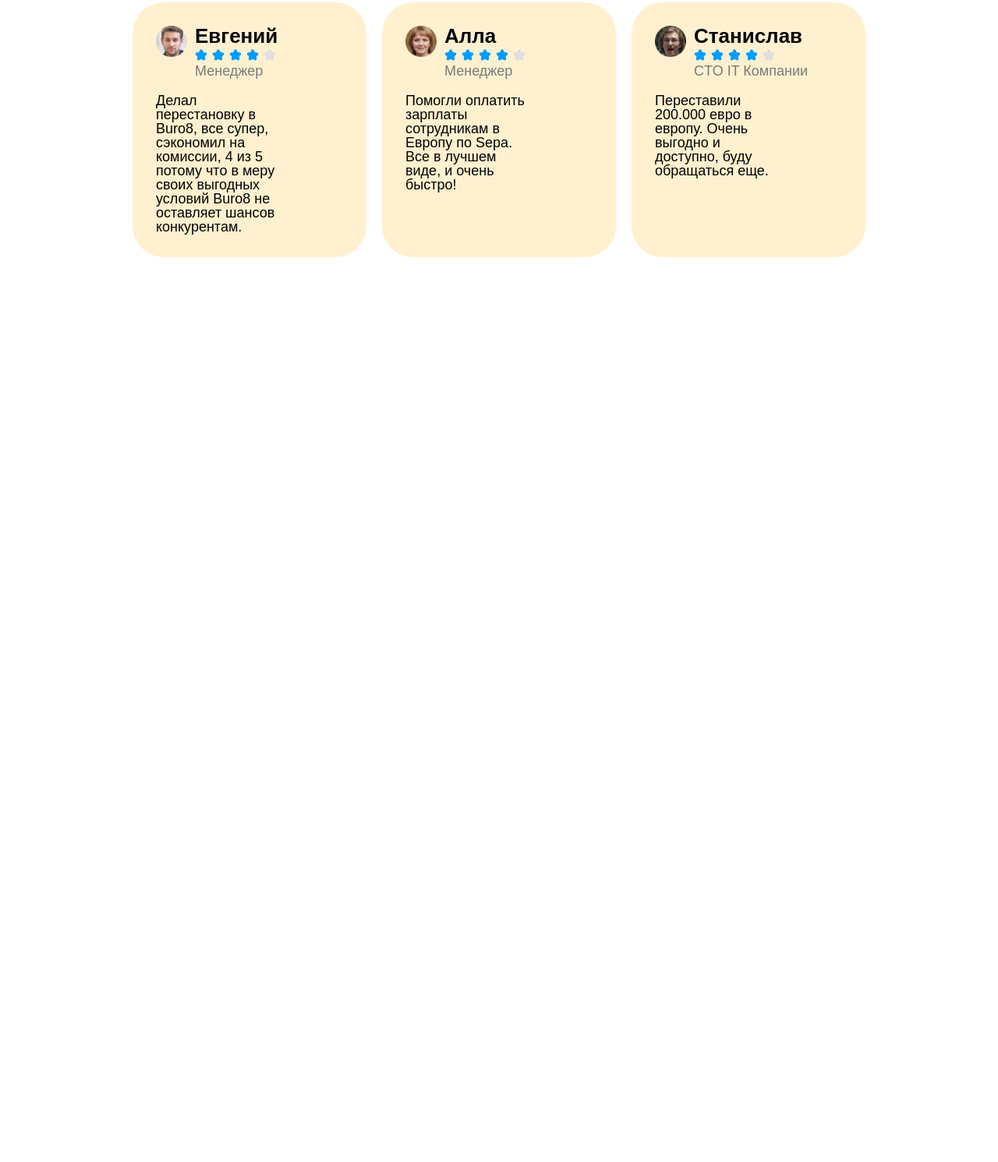
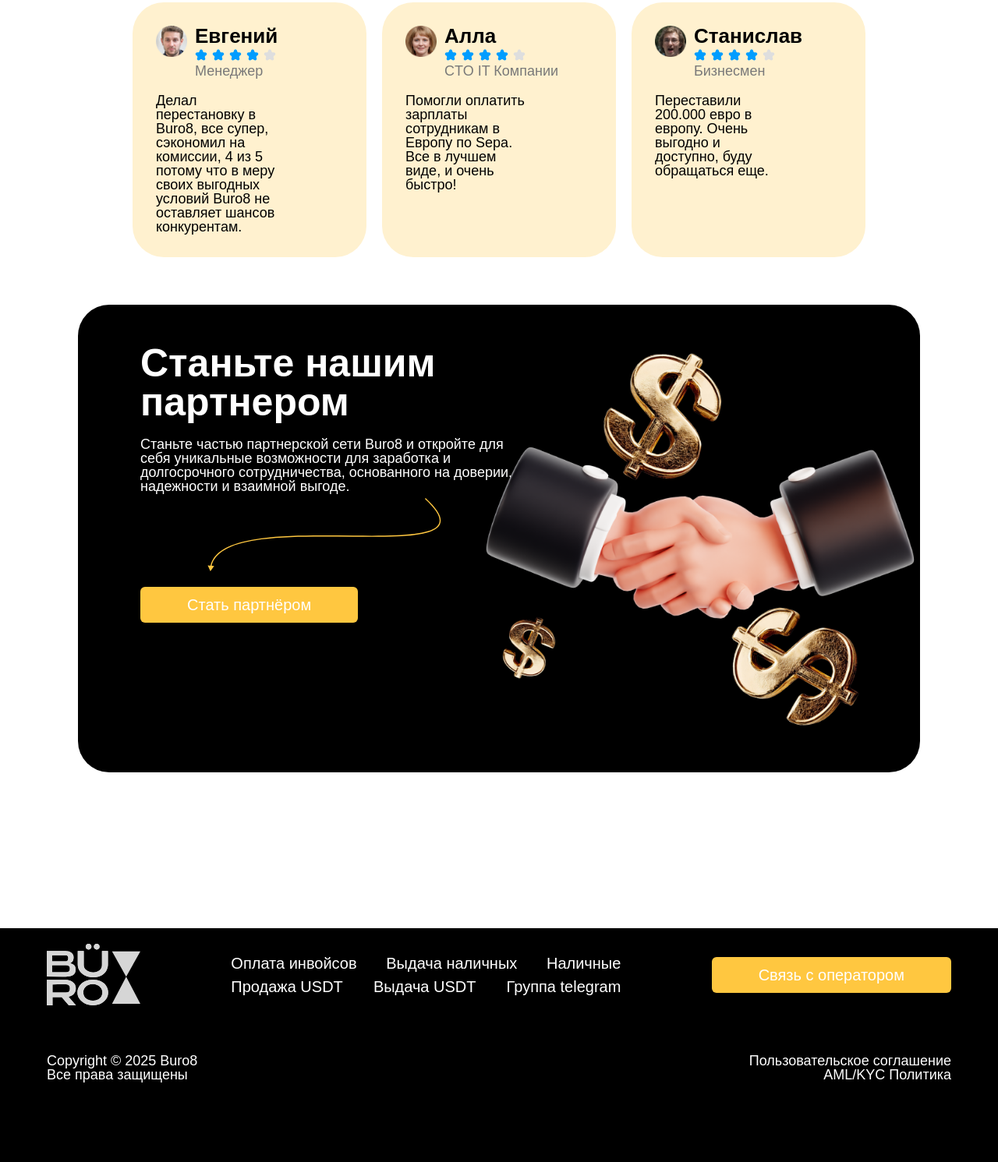
Before and after one commit to MACTEP-MNPL/BURO, a plain HTML site: page src/index.html in a window 1280 px wide. Shown: the part 4409-5900 px from the top of the page at 78% size. Before the commit the page ends 4800 px from the top, so only its background shows below. Drawn offline with Linux system fonts and the light colour scheme; a web font is replaced by a local one.

Commit message:
almost final or something

```diff
--- a/src/index.html
+++ b/src/index.html
@@ -255,7 +255,7 @@
                                     <img src="assets/imgs/star1.svg" alt="">
                                     <img src="assets/imgs/star0.svg" alt="">
                                 </div>
-                                <p class="review__job gray">Менеджер</p>
+                                <p class="review__job gray">CTO IT Компании</p>
                             </div>
                         </div>
 
@@ -277,7 +277,7 @@
                                     <img src="assets/imgs/star1.svg" alt="">
                                     <img src="assets/imgs/star0.svg" alt="">
                                 </div>
-                                <p class="review__job gray">CTO IT Компании</p>
+                                <p class="review__job gray">Бизнесмен</p>
                             </div>
                         </div>
 
@@ -295,5 +295,53 @@
         </div>
     </section>
 
+    <section>
+        <div class="seventh">
+
+            <div class="seventh__left">
+                <div class="seventh__top">
+                    <h2>Станьте нашим партнером</h2>
+                    <p>Станьте частью партнерской сети Buro8 и откройте для себя уникальные возможности для заработка и долгосрочного сотрудничества, основанного на доверии, надежности и взаимной выгоде.</p>
+                    <img src="assets/imgs/seventh2.svg" alt="" class="seventh__arrow">
+                </div>
+
+
+
+                <button class="button">Стать партнёром</button>
+            </div>
+
+            <img src="assets/imgs/seventh1.png" alt="" class="seventh__right">
+        </div>
+    </section>
+
+    <footer>
+        <div class="footer__top">
+            <img src="assets/imgs/white-logo.svg" alt="" class="footer__logo">
+
+            <div class="footer__links">
+
+                    <a href="">Оплата инвойсов</a>
+                    <a href="">Выдача наличных</a>
+                    <a href="">Наличные</a>
+                    <a href="">Продажа USDT</a>
+                    <a href="">Выдача USDT</a>
+                    <a href="">Группа telegram</a>
+            </div>
+
+            <button class="button">Связь с оператором</button>
+        </div>
+
+        <div class="footer__bottom">
+            <div class="footer__left">
+                <p>Copyright © 2025 Buro8</p>
+                <p>Все права защищены</p>
+            </div>
+            <div class="footer__right">
+                <p>Пользовательское соглашение</p>
+                <p>AML/KYC Политика</p>
+            </div>
+        </div>
+    </footer>
+
 </body>
 </html>
--- a/src/styles.css
+++ b/src/styles.css
@@ -60,6 +60,12 @@
 
 .button:hover {
     background: #ff9900;
+}
+
+a:hover {
+    color: #ff9900;
+
+    cursor: pointer;
 }
 
 li:hover {
@@ -534,3 +540,114 @@
 .review__p {
     width: 8rem;
 }
+
+.seventh {
+    height: 30rem;
+
+    background: black;
+
+    border-radius: 2rem;
+
+    color: white;
+    display: flex;
+    justify-content: start;
+    align-items: center;
+
+    position: relative;
+
+    padding: 2.5rem 4rem;
+}
+
+.seventh__left {
+    display: flex;
+
+    justify-content: start;
+    align-items: start;
+
+    flex-direction: column;
+
+    width: 55%;
+    height: 100%;
+
+    gap: 6rem;
+}
+
+.seventh__top {
+    display: flex;
+    justify-content: center;
+    align-content: center;
+
+    flex-direction: column;
+
+    gap: 1rem;
+
+    position: relative;
+}
+
+.seventh__arrow {
+    width: 15rem;
+
+    position: absolute;
+
+    bottom: -5rem;
+    right: 6rem;
+}
+
+.seventh__right {
+    position: absolute;
+    width: 28rem;
+
+    right: 0;
+}
+
+footer {
+    display: flex;
+    justify-content: start;
+
+
+    flex-direction: column;
+
+    background: black;
+
+    padding: 1rem 3rem;
+
+    color: white;
+
+    gap: 3rem;
+
+    height: 15rem;
+}
+
+.footer__top {
+    width: 100%;
+    display: flex;
+    justify-content: space-between;
+    align-items: center;
+}
+
+.footer__logo {
+    width: 6rem;
+}
+
+.footer__links {
+    display: flex;
+    justify-content: space-between;
+    align-items: center;
+    flex-wrap: wrap;
+
+    width: 25rem;
+}
+
+.footer__bottom {
+    display: flex;
+    justify-content: space-between;
+    width: 100%;
+}
+
+.footer__left {
+    text-align: start;
+}
+
+.footer__right {
+    text-align: end;
+}
```
Also changed, not shown: src/assets/imgs/seventh1.png (added), src/assets/imgs/seventh2.svg (added), src/assets/imgs/white-logo.svg (added).
